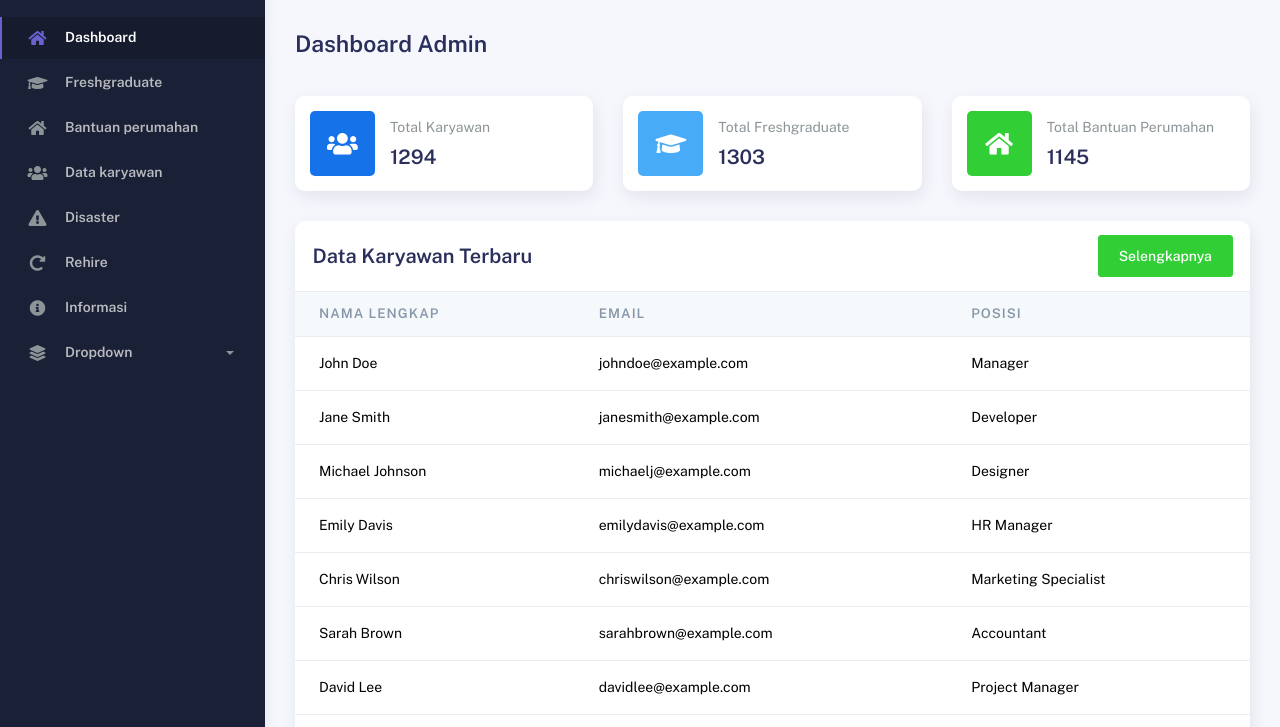
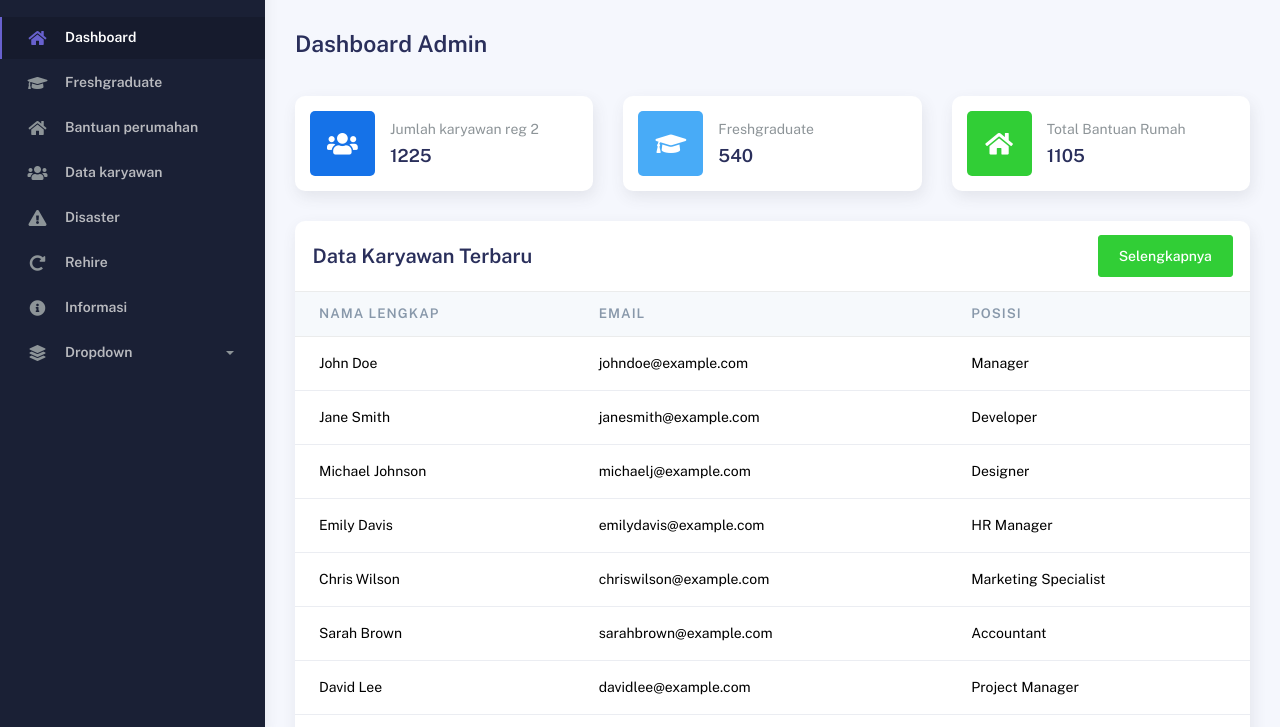
Before and after one commit to gitapin82y/ITSMART, a plain HTML site: page dashboard.html in a window 1280 px wide. Shown: the part 73-800 px from the top of the page. Drawn offline with nearby package versions, Linux system fonts and the light colour scheme.

Commit message:
revisi dashboard

```diff
--- a/dashboard.html
+++ b/dashboard.html
@@ -11,6 +11,11 @@
 
     <!-- Fonts and icons -->
     <script src="assets/js/plugin/webfont/webfont.min.js"></script>
+    <style>
+      .numbers .card-title{
+        font-size: 18px !important;
+      }
+    </style>
     <script>
       WebFont.load({
         google: { families: ["Public Sans:300,400,500,600,700"] },
@@ -287,8 +292,8 @@
                       </div>
                       <div class="col col-stats ms-3 ms-sm-0">
                         <div class="numbers">
-                          <p class="card-category">Total Karyawan</p>
-                          <h4 class="card-title">1294</h4>
+                          <p class="card-category">Jumlah karyawan reg 2</p>
+                          <h4 class="card-title">1225</h4>
                         </div>
                       </div>
                     </div>
@@ -308,8 +313,8 @@
                       </div>
                       <div class="col col-stats ms-3 ms-sm-0">
                         <div class="numbers">
-                          <p class="card-category">Total Freshgraduate</p>
-                          <h4 class="card-title">1303</h4>
+                          <p class="card-category">Freshgraduate</p>
+                          <h4 class="card-title">540</h4>
                         </div>
                       </div>
                     </div>
@@ -329,8 +334,8 @@
                       </div>
                       <div class="col col-stats ms-3 ms-sm-0">
                         <div class="numbers">
-                          <p class="card-category">Total Bantuan Perumahan</p>
-                          <h4 class="card-title">1145</h4>
+                          <p class="card-category">Total Bantuan Rumah</p>
+                          <h4 class="card-title">1105</h4>
                         </div>
                       </div>
                     </div>
```
